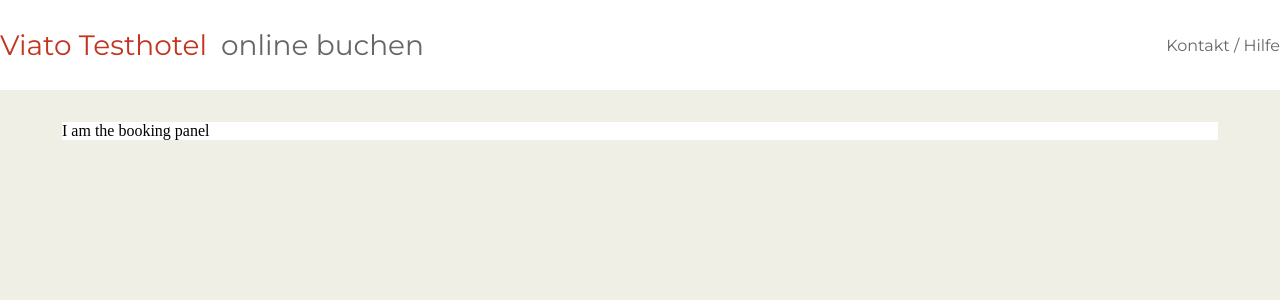
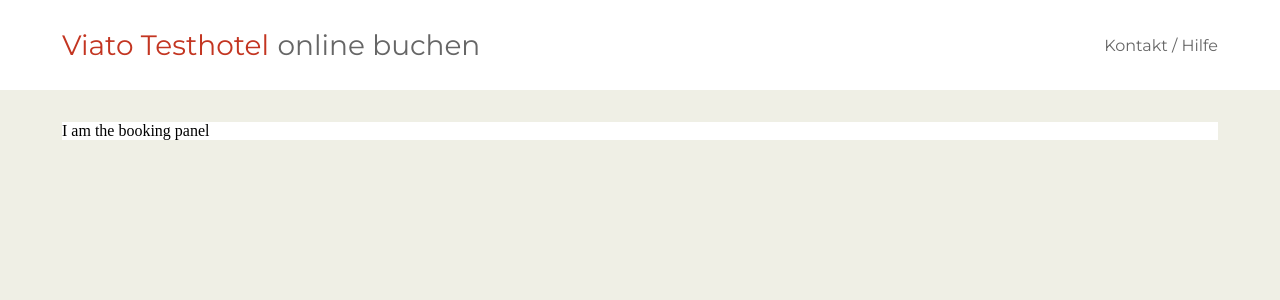
Before and after one commit to vibueno/viato_buchungsmaschine, a React app: page / in a window 1280 px wide. Shown: the top 300 px of the page. Built offline with nearby package versions, Linux system fonts and the light colour scheme.

Commit message:
Format header

```diff
--- a/src/components/Header/index.scss
+++ b/src/components/Header/index.scss
@@ -2,11 +2,14 @@
 
 header {
   display: flex;
+  flex-wrap: wrap;
   align-items: center;
+  padding: 0 62px;
   height: 90px;
   background-color: $color-white;
 }
 
 .title-container {
   flex: 75%;
+  margin: 0 2em 0 0;
 }
--- a/src/index.scss
+++ b/src/index.scss
@@ -16,7 +16,7 @@ h1 {
   display: inline-block;
   font: 400 28px/34px Montserrat, Arial, Helvetica;
   letter-spacing: 0;
-  margin: 0 0.5em 0 0;
+  margin: 0 0.3em 0 0;
   color: $color-red;
 }
 
```
